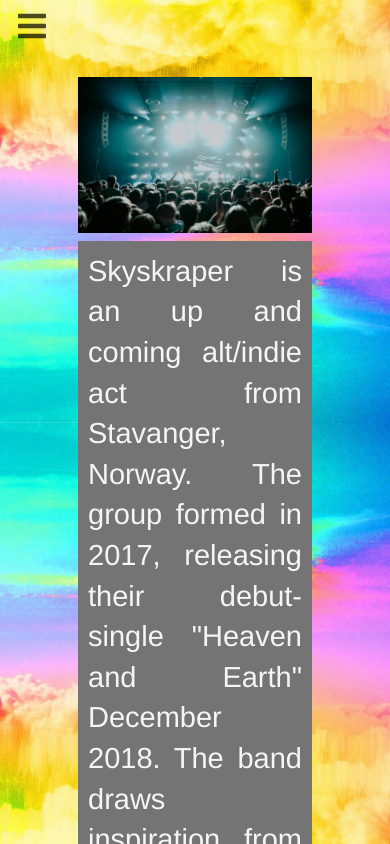
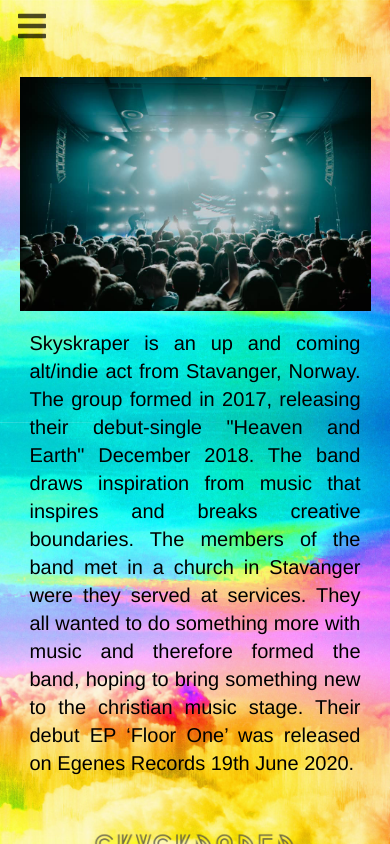
Before and after one commit to Sfjermestad/skyskraper, a React (Create React App) app: page /about in a window 390 px wide. Shown: the top 844 px of the page. Built offline with nearby package versions, Linux system fonts and the light colour scheme.

Commit message:
Added new menu-bar for mobile + various css fixes

```diff
--- a/src/Components/Navbar.css
+++ b/src/Components/Navbar.css
@@ -22,7 +22,7 @@
 }
 
 .sm-links {
-    /* margin-left: 2rem; */
+    margin-left: 1rem;
     font-size: 2rem;
     background: none;
     color: #000000;
@@ -41,18 +41,22 @@
     display: flex;
     justify-content: center;
     position: fixed;
+    text-align: center;
     top: 0;
     left: -100%;
     transition: 850ms;
 }
 
-/* @media only screen and (max-width: 600px) {
+@media only screen and (max-width: 600px) {
     .nav-menu {
-        position: fixed;
-        left: 0;
-        top: -100%;
+        width: 100%;
+        text-align: center;
+        background-color: #e7e7e7;
+        opacity: 0.93;
+        z-index: 10;
+        transition: 250ms;
     }
-  } */
+  }
 
 .nav-menu.active{
     left: 0;
@@ -72,6 +76,7 @@
     padding: 8px 0px 8px 0px;
     list-style: none;
     height: 60px;
+
 }
 
 .nav-text a {
@@ -82,9 +87,25 @@
     height: 100%;
     display: flex;
     align-items: center;
-    padding: 0 5px;
+    padding: 5px;
     border-radius: 4px;
+    text-align: center;
 }
+
+@media only screen and (max-width: 600px) {
+    .nav-text a {
+        display: block;
+        font-size: 40px;
+        margin-top: 15vh;
+    }
+  }
+
+  @media only screen and (max-width: 600px) {
+    .nav-text a:hover {
+        background-color: #bebebe;
+        color: #424242;
+    }
+  }
 
 .nav-text a:hover{
     color: #888888;
--- a/src/Pages/about.css
+++ b/src/Pages/about.css
@@ -10,6 +10,11 @@
     width: 60%;
 
 }
+@media only screen and (max-width:600px) {
+    #wrapper {
+        width: 90%;
+    }
+}
 
 #about-text {
     opacity: 0.9;
@@ -18,8 +23,8 @@
     padding: 8px;
     /* margin-bottom: 70vh; */
     line-height: 1.4;
-    background-color: rgb(116, 116, 116);
-    color: rgb(245, 245, 245);
+    /* background-color: rgb(116, 116, 116); */
+    color: rgb(0, 0, 0);
 }
 
 .bandpicture {
@@ -35,7 +40,7 @@
 
 @media only screen and (max-width: 600px) {
     #about-text {
-        font-size: 29px;
+        font-size: 20px;
         text-align: justify;
         background-color: none;
         opacity: 1;
--- a/src/Pages/home.css
+++ b/src/Pages/home.css
@@ -17,6 +17,13 @@
     font-weight: bold;
     color: black;
 }
+
+@media only screen and (max-width: 600px) {
+  #text {
+      font-size: 6vh;
+  }
+}
+
 .home a {
   text-decoration: none;
 }
--- a/src/Pages/tour.css
+++ b/src/Pages/tour.css
@@ -14,6 +14,7 @@
 #booking{
     margin-top: 3vh;
     font-size: 2.6vh;
+    /* font-weight: 1000; */
 }
 #booking a {
     color: black;
```
